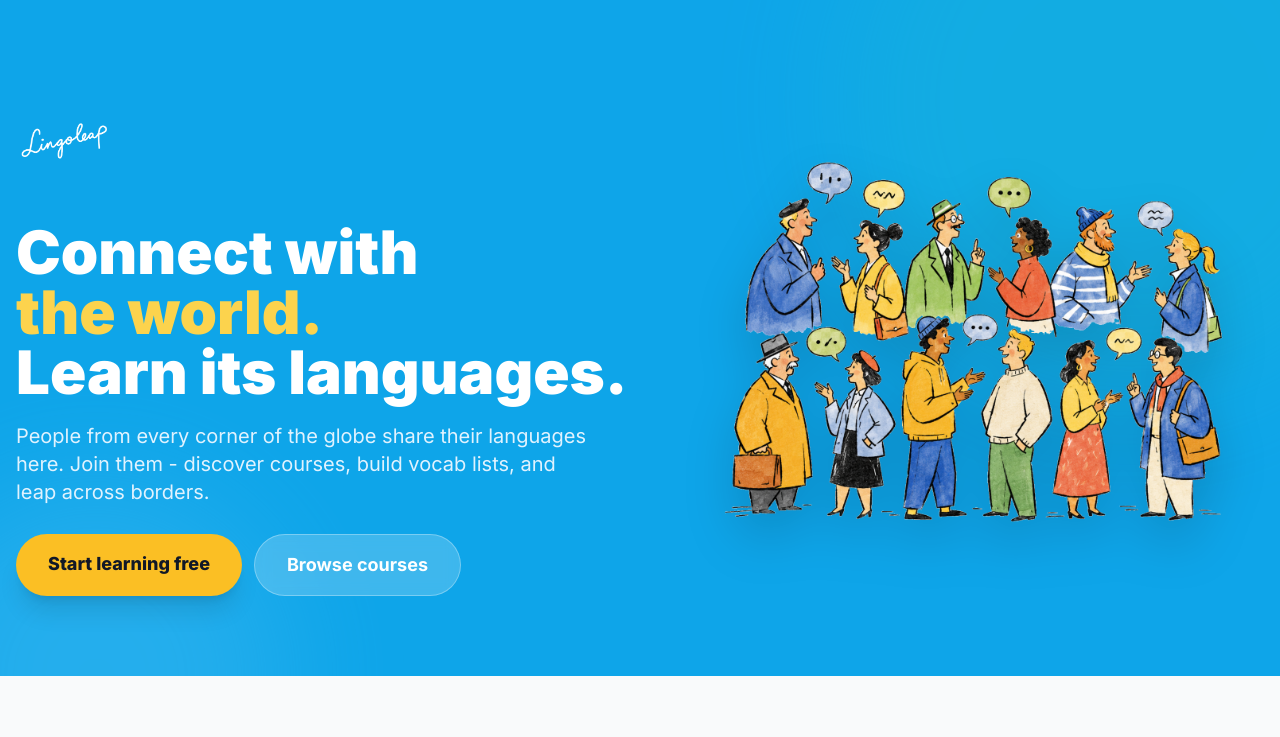
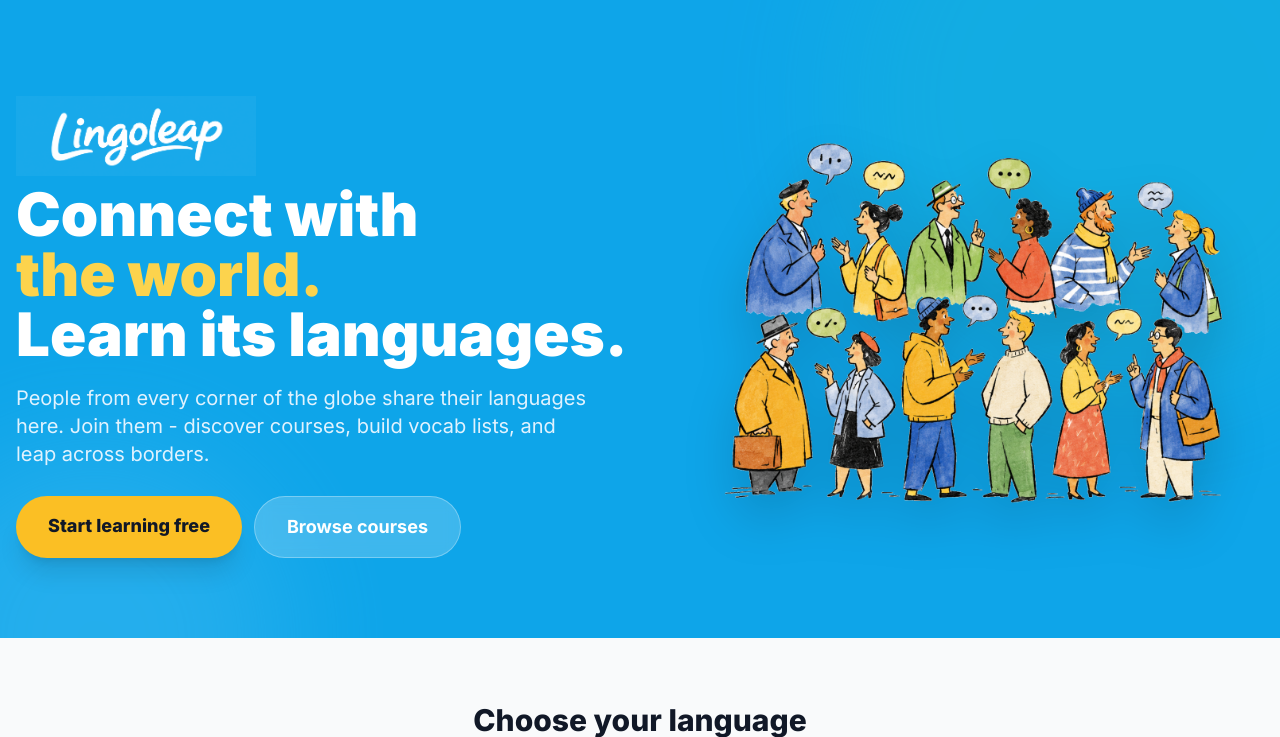
Before and after one commit to tmashworthab/lingoleap, a Flask app: page / in a window 1280 px wide. Shown: the top 737 px of the page. Run offline with Flask 3, Linux system fonts and the light colour scheme; data comes from the database, SQL or seed files in the repository; some libraries are stand-ins or nearby versions.

Commit message:
Update logo with black bg removed via screen blend

```diff
--- a/templates/index.html
+++ b/templates/index.html
@@ -17,8 +17,8 @@
       <!-- Left: text -->
       <div class="flex-1 min-w-0">
         <!-- Logo above headline -->
-        <a href="{{ url_for('index') }}" class="inline-block mb-6">
-          <img src="{{ url_for('static', filename='img/logo.png') }}" alt="LingoLeap" class="h-16 md:h-24 w-auto" style="mix-blend-mode: screen;">
+        <a href="{{ url_for('index') }}" class="block mb-2" style="width: fit-content;">
+          <img src="{{ url_for('static', filename='img/logo.png') }}" alt="LingoLeap" class="w-auto" style="mix-blend-mode: screen; height: 5rem; max-width: 100%;">
         </a>
         <h1 class="text-4xl md:text-6xl font-black leading-tight mb-5">
           Connect with<br>
```
Also changed, not shown: static/img/logo.png.
